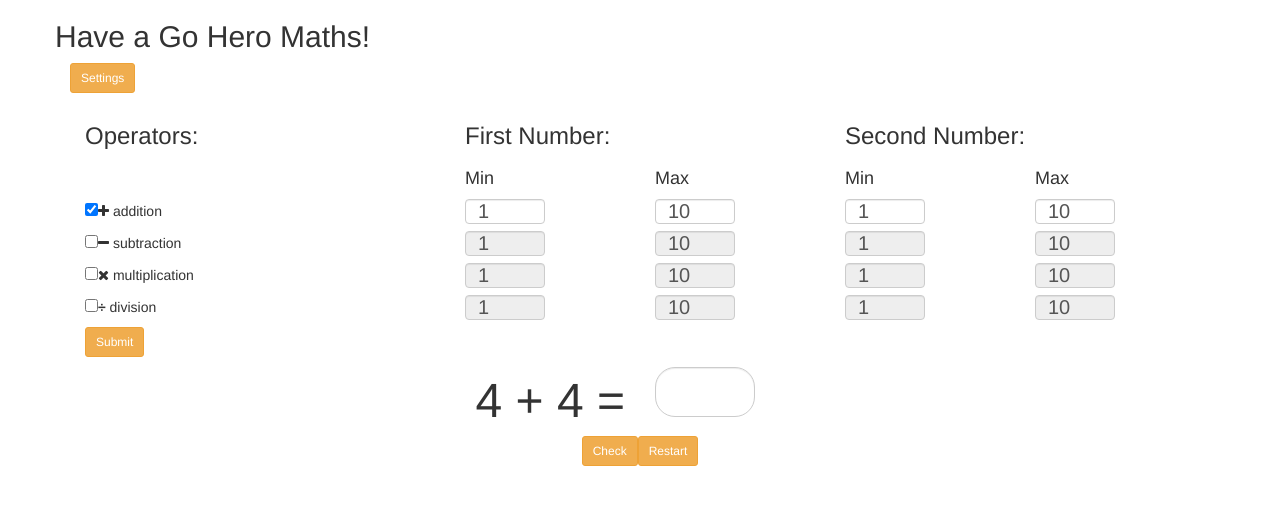
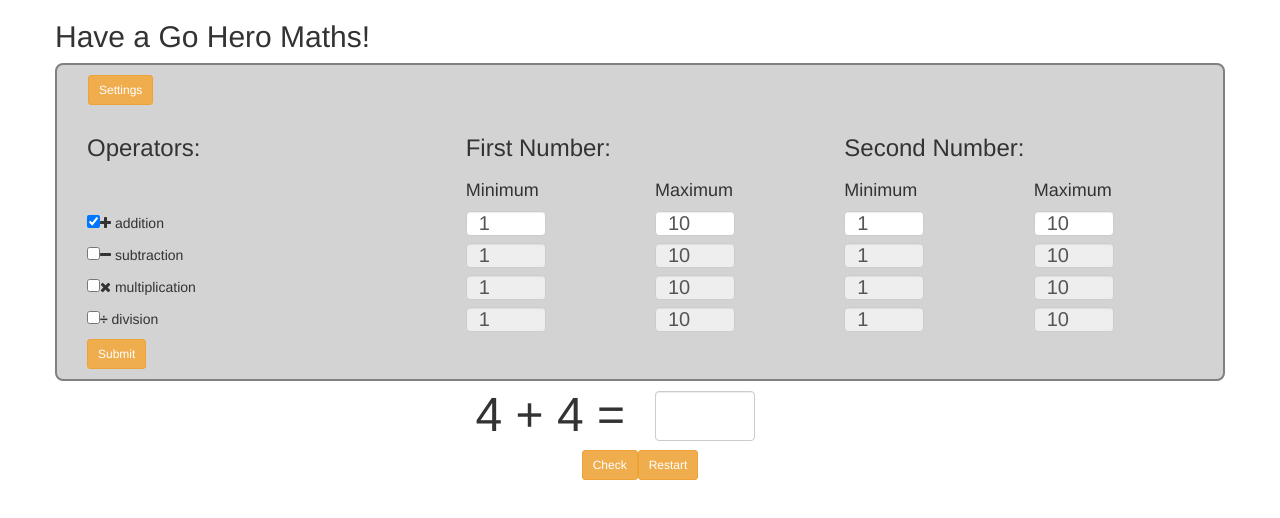
Before and after one commit to shanegibney/angular-basic-maths-app, an Angular app: page / in a window 1280 px wide. Shown: the top 518 px of the page. Built offline with nearby package versions, Linux system fonts and the light colour scheme.

Commit message:
rewrite running correctly

```diff
--- a/src/app/app.component.css
+++ b/src/app/app.component.css
@@ -45,5 +45,5 @@ input[type="text"]
 
 .settings {
   background: grey;
-  border: 5px solid black;
+  border: 2px solid grey;
 }
--- a/src/app/app.component.html
+++ b/src/app/app.component.html
@@ -6,10 +6,11 @@
   </div>
 
   <div class="row">
-    <div class="col-md-12">
+    <div class="col-md-12" [ngClass]="{'settings': show }">
 
-      <p><button (click)="toggle()" class="btn btn-warning btn-sm">Settings</button></p>
+      <p style="margin-top: 10px; margin-left: 16px;"><button (click)="toggle()" class="btn btn-warning btn-sm">Settings</button></p>
       <div *ngIf="show===true">
+        <div>
           <div class="col-md-12">
             <div class="row">
               <div class="col-md-4">
@@ -27,16 +28,16 @@
 
               </div>
               <div class="col-md-2 ">
-              <h4>Min</h4>
+                <h4>Minimum</h4>
               </div>
               <div class="col-md-2 ">
-              <h4>Max</h4>
+                <h4>Maximum</h4>
               </div>
               <div class="col-md-2 ">
-              <h4>Min</h4>
+                <h4>Minimum</h4>
               </div>
               <div class="col-md-2 ">
-              <h4>Max</h4>
+                <h4>Maximum</h4>
               </div>
             </div>
 
@@ -117,10 +118,9 @@
                 <p><button (click)="makeadd()" class="btn btn-warning btn-sm">Submit</button></p>
               </div>
             </div>
-
           </div>
         </div>
-
+      </div>
     </div>
   </div>
 
@@ -130,7 +130,7 @@
       <span class="question"><font size="10">{{ num1 }} {{ op }} {{ num2 }} = </font></span>
     </div>
     <div class="col-md-6" style="vertical-align:center;">
-      <input class="form-control form-rounded" type="number" style="width:100px; height:50px; font-size:40px;" [value]="answer" (input)="answer = $event.target.value" />
+      <input class="form-control form-rounded" type="number" style="width:100px; height:50px; font-size:40px; margin-top: 10px;" [value]="answer" (input)="answer = $event.target.value" />
     </div>
   </div>
 
--- a/src/app/app.component.ts
+++ b/src/app/app.component.ts
@@ -5,7 +5,16 @@ import { FormsModule } from '@angular/forms';
   selector: 'app-root',
   templateUrl: './app.component.html',
   // template: `<div class="container">....</div>`,
-  styleUrls: ['./app.component.css']
+  // styleUrls: ['./app.component.css']
+  styles: [
+  `
+  .settings {
+    border-radius: 8px;
+    background: lightgrey;
+    border: 2px solid grey;
+  }
+  `
+  ]
 })
 export class AppComponent {
   increment: number = 0;
@@ -50,10 +59,14 @@ export class AppComponent {
 
   constructor() {
     this.makeadd();
+    this.test();
+  }
+
+  test(){
+    console.log("one");
   }
 
   makeadd(){
-
     if(!this.addition && !this.subtraction && !this.multiplication && !this.division){
       this.addition = true;
       alert("At least one operator must be chosen. Setting addition to on.");
@@ -72,6 +85,7 @@ export class AppComponent {
     console.log("makesub(): " + ": this.subtraction = " + this.subtraction);
     if(this.subtraction){
       this.subtractionproblem();
+      console.log("should stop here");
       console.log("@makesub: num1 = " + this.num1 + " num2 = " + this.num2 + ", op = " + this.op);
     } else {
       console.log("here!");
@@ -136,21 +150,36 @@ generate(min,max){
 }
 
 check(){
-
-  if(this.op == "+"){
-    console.log("check(+): this.num1 = " +  this.num1 + ", this.num2 = " + this.num2 + ", op = " + this.op);
-    if(this.answer == this.num1 + this.num2){
+  if(this.op == "/"){
+    console.log("check(/): this.num1 = " +  this.num1 + ", this.num2 = " + this.num2 + ", op = " + this.op);
+    if(this.answer == this.num1 / this.num2){
       this.result = true;
-      console.log("minus this.result = " + this.result);
       this.score++;
-      this.addscore++;
+      this.divscore++;
     } else {
       this.result = false;
     }
     this.answer = null;
-    this.addtotal++;
+    this.divtotal++;
     this.total++;
-    this.makesub();
+    this.makeadd();
+    return;
+  }
+
+  if(this.op == "*"){
+    console.log("check(*): this.num1 = " +  this.num1 + ", this.num2 = " + this.num2 + ", op = " + this.op);
+    if(this.answer == this.num1 * this.num2){
+      this.result = true;
+      this.score++;
+      this.multscore++;
+    } else {
+      this.result = false;
+    }
+    this.answer = null;
+    this.multtotal++;
+    this.total++;
+    this.makediv();
+    return;
   }
 
   if(this.op == "-"){
@@ -168,37 +197,26 @@ check(){
     this.total++;
     console.log("there!");
     this.makemult();
+    return;
   }
 
-  if(this.op == "*"){
-    console.log("check(*): this.num1 = " +  this.num1 + ", this.num2 = " + this.num2 + ", op = " + this.op);
-    if(this.answer == this.num1 * this.num2){
+  if(this.op == "+"){
+    console.log("check(+): this.num1 = " +  this.num1 + ", this.num2 = " + this.num2 + ", op = " + this.op);
+    if(this.answer == this.num1 + this.num2){
       this.result = true;
+      console.log("minus this.result = " + this.result);
       this.score++;
-      this.multscore++;
+      this.addscore++;
     } else {
       this.result = false;
     }
     this.answer = null;
-    this.multtotal++;
+    this.addtotal++;
     this.total++;
-    this.makediv();
+    this.makesub();
+    return;
   }
-
-  if(this.op == "/"){
-    console.log("check(/): this.num1 = " +  this.num1 + ", this.num2 = " + this.num2 + ", op = " + this.op);
-    if(this.answer == this.num1 / this.num2){
-      this.result = true;
-      this.score++;
-      this.divscore++;
-    } else {
-      this.result = false;
-    }
-    this.answer = null;
-    this.divtotal++;
-    this.total++;
-    this.makeadd();
-  }
+  console.log("Do I get called?");
  }
 
   toggle(){
```
Lines whose indentation alone changed are shown as unchanged.
